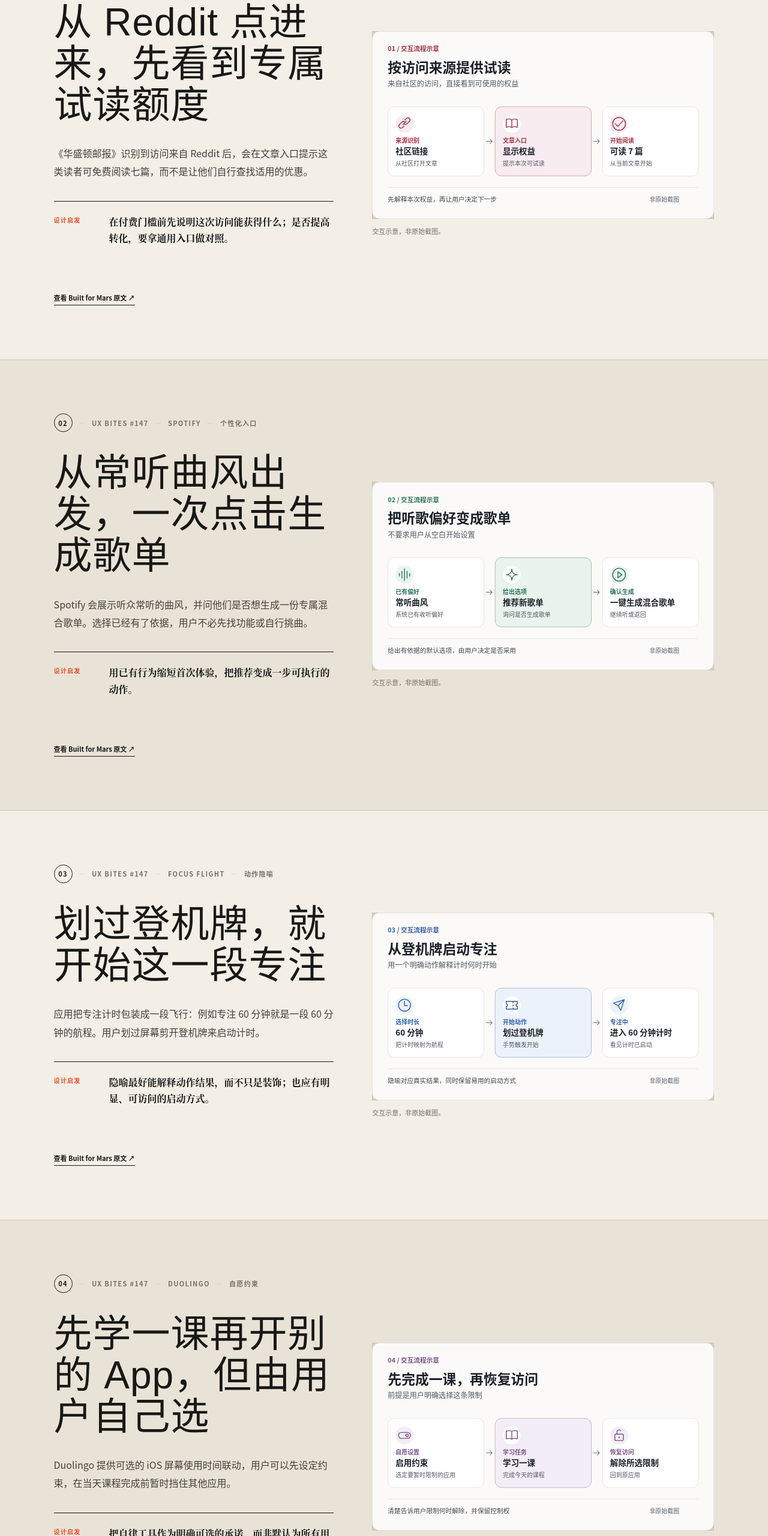
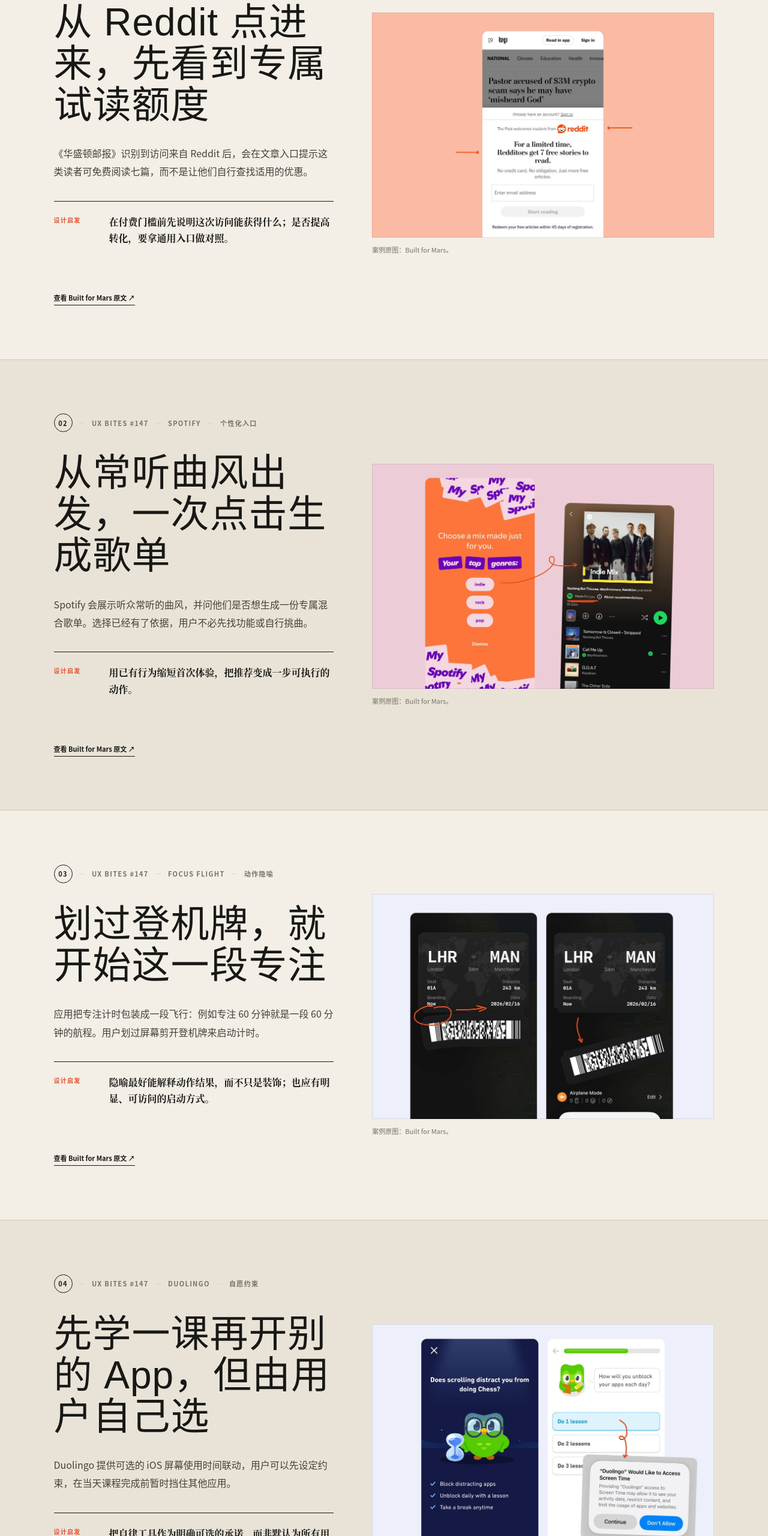
Before and after one commit to genrry-ayu/ux-mail-reader, a plain HTML site: page index.html in a window 1280 px wide. Shown: the part 240-2800 px from the top of the page at 60% size. Drawn offline with Linux system fonts and the light colour scheme; a web font is replaced by a local one.

Commit message:
fix(content): restore original UX Bites #147 case images

```diff
--- a/index.html
+++ b/index.html
@@ -52,11 +52,11 @@
               </div>
             </div>
             <figure class="case-figure reveal">
-              <button class="image-button" type="button" data-image="./assets/ux-bites-147/01-referral.svg" data-alt="交互示意：从 Reddit 进入文章，看到七篇试读额度，再决定是否继续阅读。" aria-label="放大查看The Washington Post交互示意">
-                <img src="./assets/ux-bites-147/01-referral.svg" alt="交互示意：从 Reddit 进入文章，看到七篇试读额度，再决定是否继续阅读。" loading="lazy" />
+              <button class="image-button" type="button" data-image="./assets/ux-bites-147/01-referral.jpg" data-alt="《华盛顿邮报》为来自 Reddit 的读者展示七篇免费文章的提示" aria-label="放大查看The Washington Post案例原图">
+                <img src="./assets/ux-bites-147/01-referral.jpg" alt="《华盛顿邮报》为来自 Reddit 的读者展示七篇免费文章的提示" loading="lazy" />
                 <span>点击放大 ↗</span>
               </button>
-              <figcaption>交互示意，非原始截图。</figcaption>
+              <figcaption>案例原图：Built for Mars。</figcaption>
             </figure>
           </section>
 
@@ -79,11 +79,11 @@
               </div>
             </div>
             <figure class="case-figure reveal">
-              <button class="image-button" type="button" data-image="./assets/ux-bites-147/02-mixes.svg" data-alt="交互示意：用常听曲风个性化推荐，确认后生成混合歌单。" aria-label="放大查看Spotify交互示意">
-                <img src="./assets/ux-bites-147/02-mixes.svg" alt="交互示意：用常听曲风个性化推荐，确认后生成混合歌单。" loading="lazy" />
+              <button class="image-button" type="button" data-image="./assets/ux-bites-147/02-mixes.jpg" data-alt="Spotify 根据常听曲风推荐混合歌单及生成后的页面" aria-label="放大查看Spotify案例原图">
+                <img src="./assets/ux-bites-147/02-mixes.jpg" alt="Spotify 根据常听曲风推荐混合歌单及生成后的页面" loading="lazy" />
                 <span>点击放大 ↗</span>
               </button>
-              <figcaption>交互示意，非原始截图。</figcaption>
+              <figcaption>案例原图：Built for Mars。</figcaption>
             </figure>
           </section>
 
@@ -106,11 +106,11 @@
               </div>
             </div>
             <figure class="case-figure reveal">
-              <button class="image-button" type="button" data-image="./assets/ux-bites-147/03-boarding.svg" data-alt="交互示意：选好专注时长，滑动剪开登机牌，启动计时。" aria-label="放大查看Focus Flight交互示意">
-                <img src="./assets/ux-bites-147/03-boarding.svg" alt="交互示意：选好专注时长，滑动剪开登机牌，启动计时。" loading="lazy" />
+              <button class="image-button" type="button" data-image="./assets/ux-bites-147/03-boarding.jpg" data-alt="Focus Flight 用划开登机牌的动作启动专注计时" aria-label="放大查看Focus Flight案例原图">
+                <img src="./assets/ux-bites-147/03-boarding.jpg" alt="Focus Flight 用划开登机牌的动作启动专注计时" loading="lazy" />
                 <span>点击放大 ↗</span>
               </button>
-              <figcaption>交互示意，非原始截图。</figcaption>
+              <figcaption>案例原图：Built for Mars。</figcaption>
             </figure>
           </section>
 
@@ -133,11 +133,11 @@
               </div>
             </div>
             <figure class="case-figure reveal">
-              <button class="image-button" type="button" data-image="./assets/ux-bites-147/04-commitment.svg" data-alt="交互示意：主动设置使用约束，完成当天课程后解锁选定应用。" aria-label="放大查看Duolingo交互示意">
-                <img src="./assets/ux-bites-147/04-commitment.svg" alt="交互示意：主动设置使用约束，完成当天课程后解锁选定应用。" loading="lazy" />
+              <button class="image-button" type="button" data-image="./assets/ux-bites-147/04-commitment.jpg" data-alt="Duolingo 设定完成几节课后解锁应用，并请求访问屏幕使用时间" aria-label="放大查看Duolingo案例原图">
+                <img src="./assets/ux-bites-147/04-commitment.jpg" alt="Duolingo 设定完成几节课后解锁应用，并请求访问屏幕使用时间" loading="lazy" />
                 <span>点击放大 ↗</span>
               </button>
-              <figcaption>交互示意，非原始截图。</figcaption>
+              <figcaption>案例原图：Built for Mars。</figcaption>
             </figure>
           </section>
 
@@ -160,11 +160,11 @@
               </div>
             </div>
             <figure class="case-figure reveal">
-              <button class="image-button" type="button" data-image="./assets/ux-bites-147/05-sharing.svg" data-alt="交互示意：与视频直接相关的人作为优先分享选项。" aria-label="放大查看Sora交互示意">
-                <img src="./assets/ux-bites-147/05-sharing.svg" alt="交互示意：与视频直接相关的人作为优先分享选项。" loading="lazy" />
+              <button class="image-button" type="button" data-image="./assets/ux-bites-147/05-sharing.jpg" data-alt="Sora 分享面板优先列出在视频中出镜的人" aria-label="放大查看Sora案例原图">
+                <img src="./assets/ux-bites-147/05-sharing.jpg" alt="Sora 分享面板优先列出在视频中出镜的人" loading="lazy" />
                 <span>点击放大 ↗</span>
               </button>
-              <figcaption>交互示意，非原始截图。</figcaption>
+              <figcaption>案例原图：Built for Mars。</figcaption>
             </figure>
           </section>
 
```
Also changed, not shown: content/ux-bites-147.json (+16 -16 lines), assets/ux-bites-147/01-referral.jpg (added), assets/ux-bites-147/02-mixes.jpg (added), assets/ux-bites-147/03-boarding.jpg (added), assets/ux-bites-147/04-commitment.jpg (added), assets/ux-bites-147/05-sharing.jpg (added).
